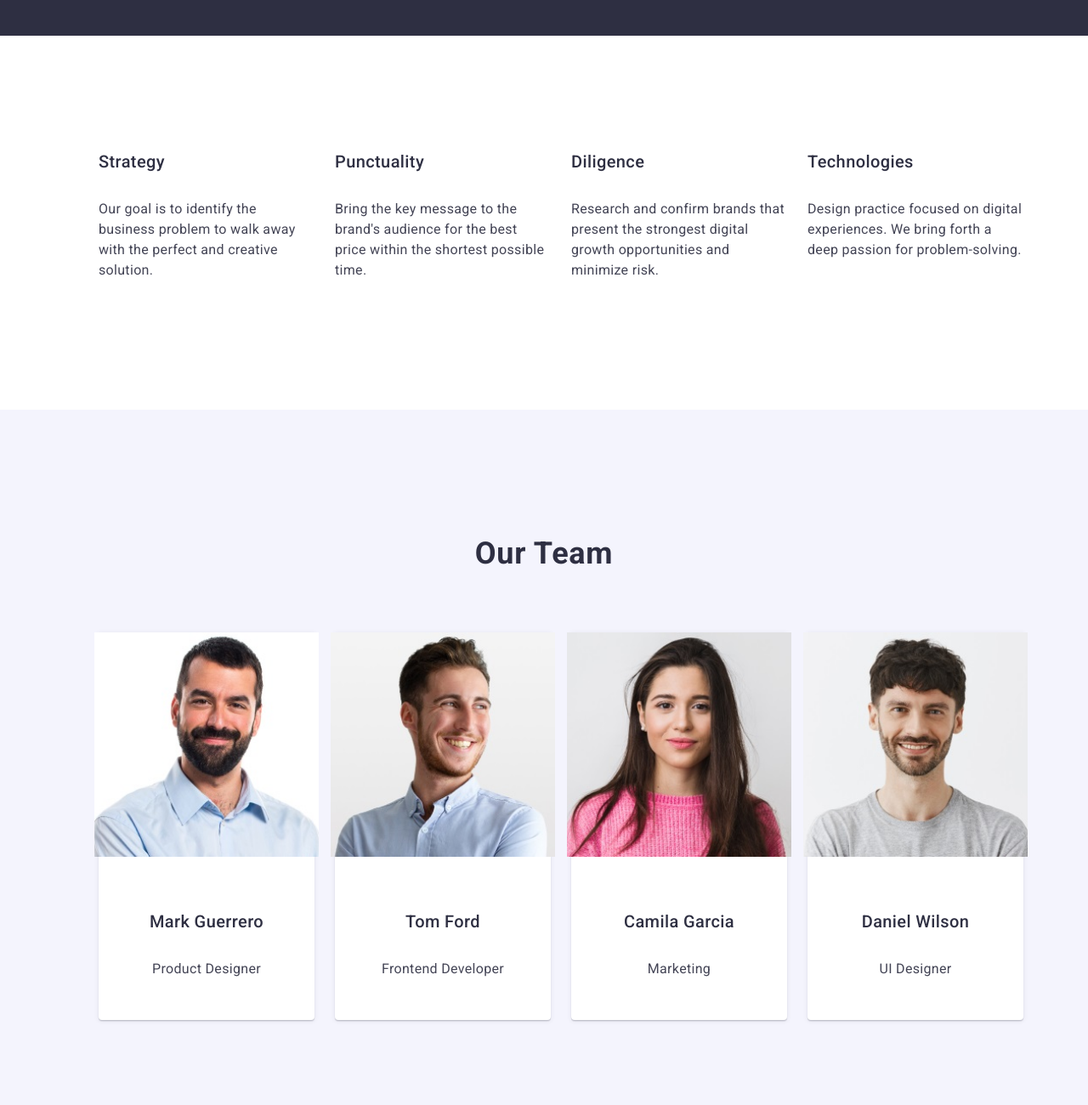
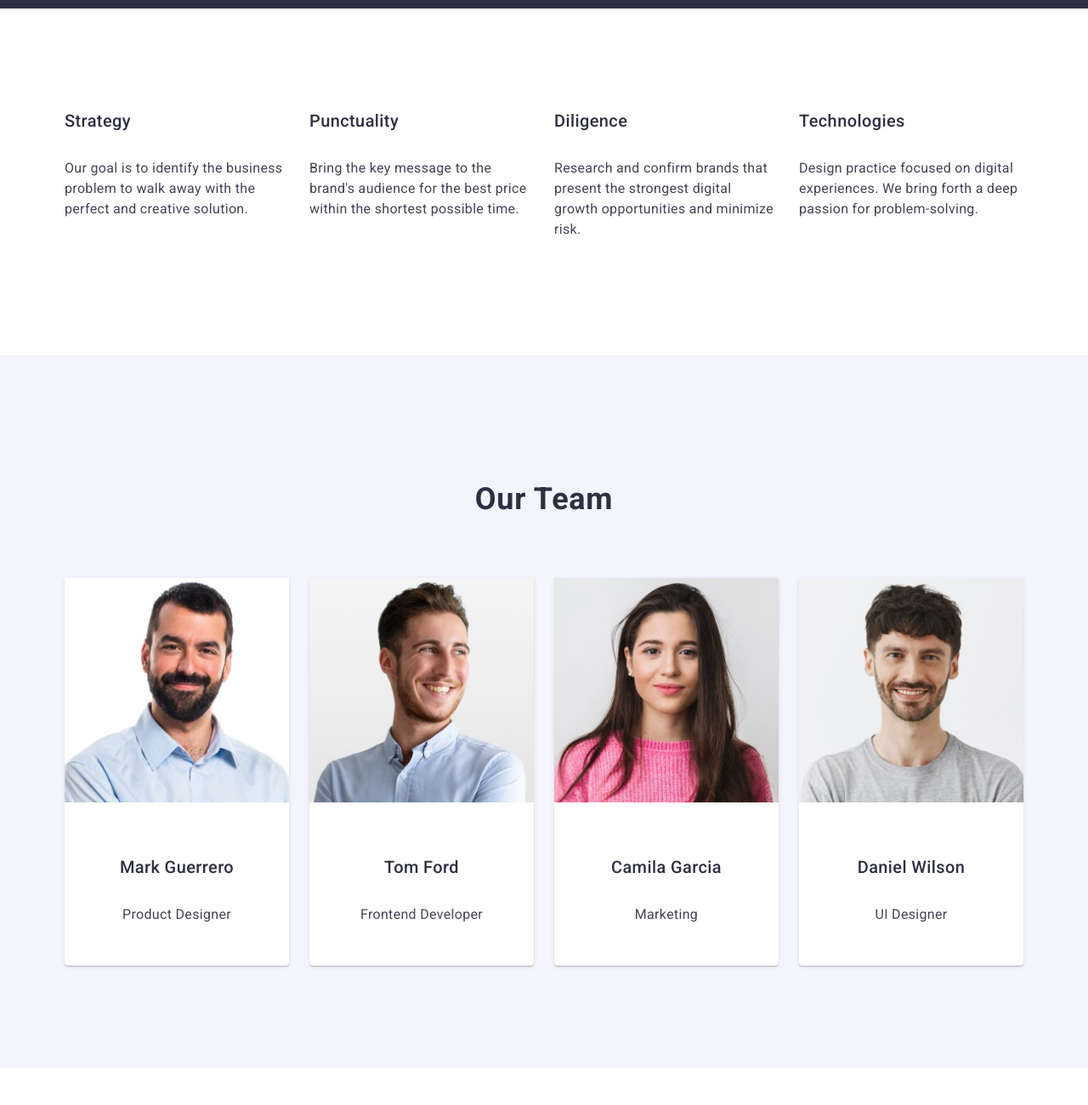
Before and after one commit to BWDmitriy/goit-markup-hw-03, a plain HTML site: page index.html in a window 1280 px wide. Shown: the part 660-1960 px from the top of the page at 85% size. Drawn offline with nearby package versions, Linux system fonts and the light colour scheme.

Commit message:
HW3 third try

```diff
--- a/css/styles.css
+++ b/css/styles.css
@@ -38,6 +38,9 @@ main {
 }
 ul {
     list-style: none;
+    padding-left: 0;
+    margin-top: 0;
+    margin-bottom: 0;
 }
 img {
     display:block;
@@ -172,10 +175,7 @@ img {
 }
 .section-two-list {
     display: flex;
-    flex-direction: row;
     gap: 24px;
-    flex-wrap: nowrap;
-    justify-content: space-evenly;
 }
 .section-two-list-item {
     display: flex;
@@ -190,10 +190,7 @@ img {
 }
 .section-three-list {
     display: flex;
-    flex-direction: row;
     gap: 24px;
-    flex-wrap: nowrap;
-    justify-content: center;
 }
 .section-three-list-item {
     background-color: #FFFFFF;
@@ -235,9 +232,7 @@ img {
 }
 .section-four-list {
     display: flex;
-    flex-direction: row;
     flex-wrap: wrap;
-    align-items: flex-start;
     column-gap: 24px;
     row-gap: 48px;
 
```
